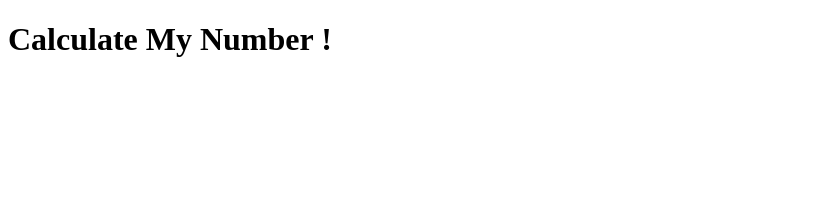
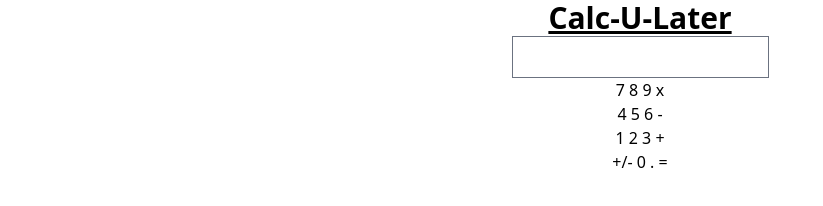
Before and after one commit to harshalvrm/Mini-Calculator, a plain HTML site: page index.html in a window 1280 px wide. Shown: the whole page, without its empty margins (0-823 px from the left). Drawn offline with nearby package versions, Linux system fonts and the light colour scheme.

Commit message:
HTML Content added

```diff
--- a/index.html
+++ b/index.html
@@ -1,14 +1,58 @@
-<!DOCTYPE html>
-<html lang="en">
+<!doctype html>
+<html>
 <head>
-    <meta charset="UTF-8">
-    <meta http-equiv="X-UA-Compatible" content="IE=edge">
-    <meta name="viewport" content="width=device-width, initial-scale=1.0">
-    <title>Mini Calculator</title>
+  <meta charset="UTF-8">
+  <meta name="viewport" content="width=device-width, initial-scale=1.0">
+  <script src="https://cdn.tailwindcss.com?plugins=forms,typography,aspect-ratio,line-clamp"></script>
+  <style type="text/tailwindcss">
+    @layer utilities {
+      .content-auto {
+        content-visibility: auto;
+      }
+    }
+  </style>
+
 </head>
 <body>
+  <h1 class="text-3xl font-bold underline text-center">
+    Calc-U-Later
+  </h1>
 
-    <h1 class="center">Calculate My Number !</h1>
+  <div class="container flex flex-col w-auto justify-center items-center">
+
+    <div class="screen">
+        <input class="input" type="text">
+    </div>
+
+    <div class="row">
+        <button class="button">7</button>
+        <button class="button">8</button>
+        <button class="button">9</button>
+        <button class="button">x</button>
+    </div>
+
+    <div class="row">
+        <button class="button">4</button>
+        <button class="button">5</button>
+        <button class="button">6</button>
+        <button class="button">-</button>
+    </div>
+    <div class="row">
+        <button class="button">1</button>
+        <button class="button">2</button>
+        <button class="button">3</button>
+        <button class="button">+</button>
+    </div>
+
+    <div class="row">
+        <button class="button">+/-</button>
+        <button class="button">0</button>
+        <button class="button">.</button>
+        <button class="button">=</button>
+    </div>
+
+  </div>
+
 
 
 
```
